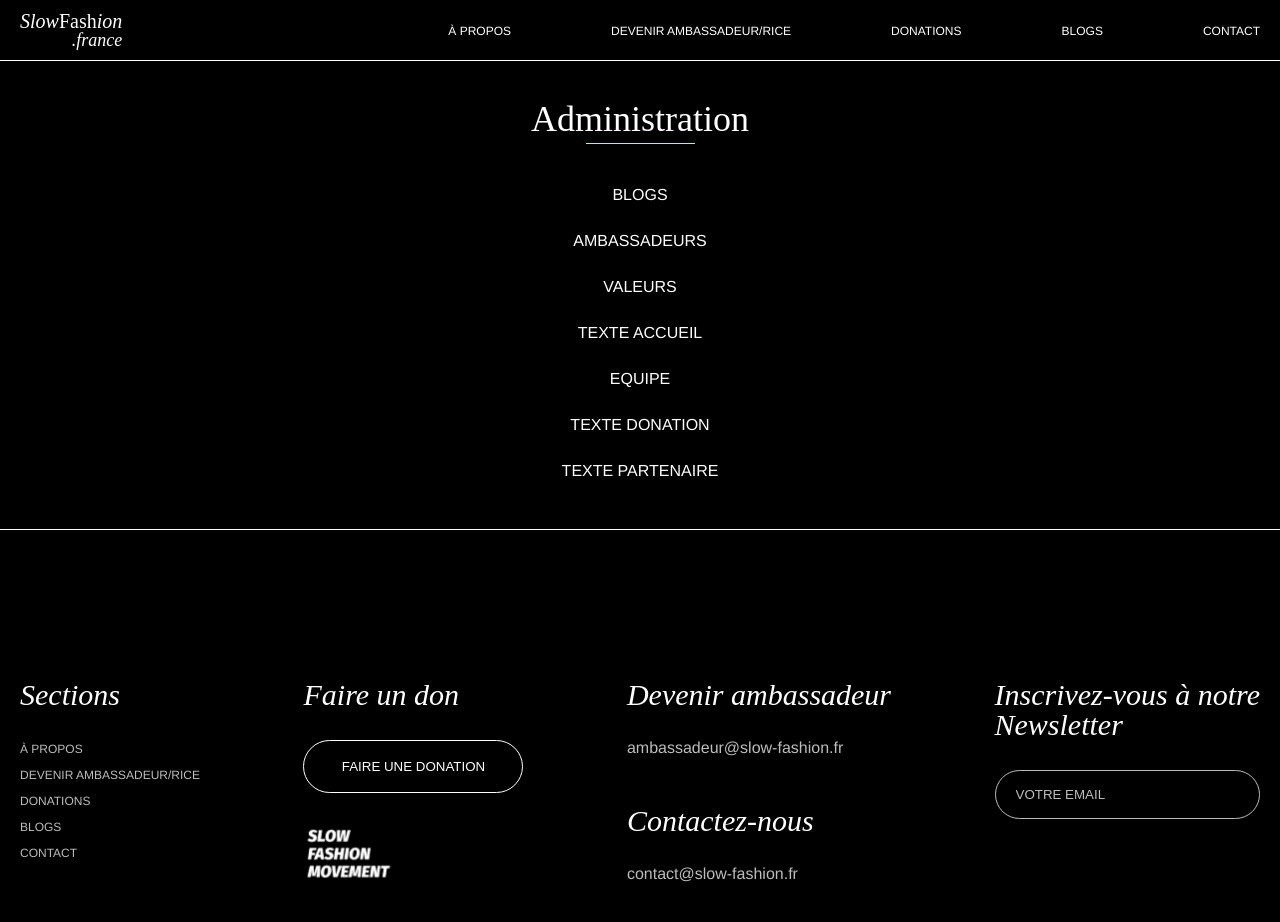
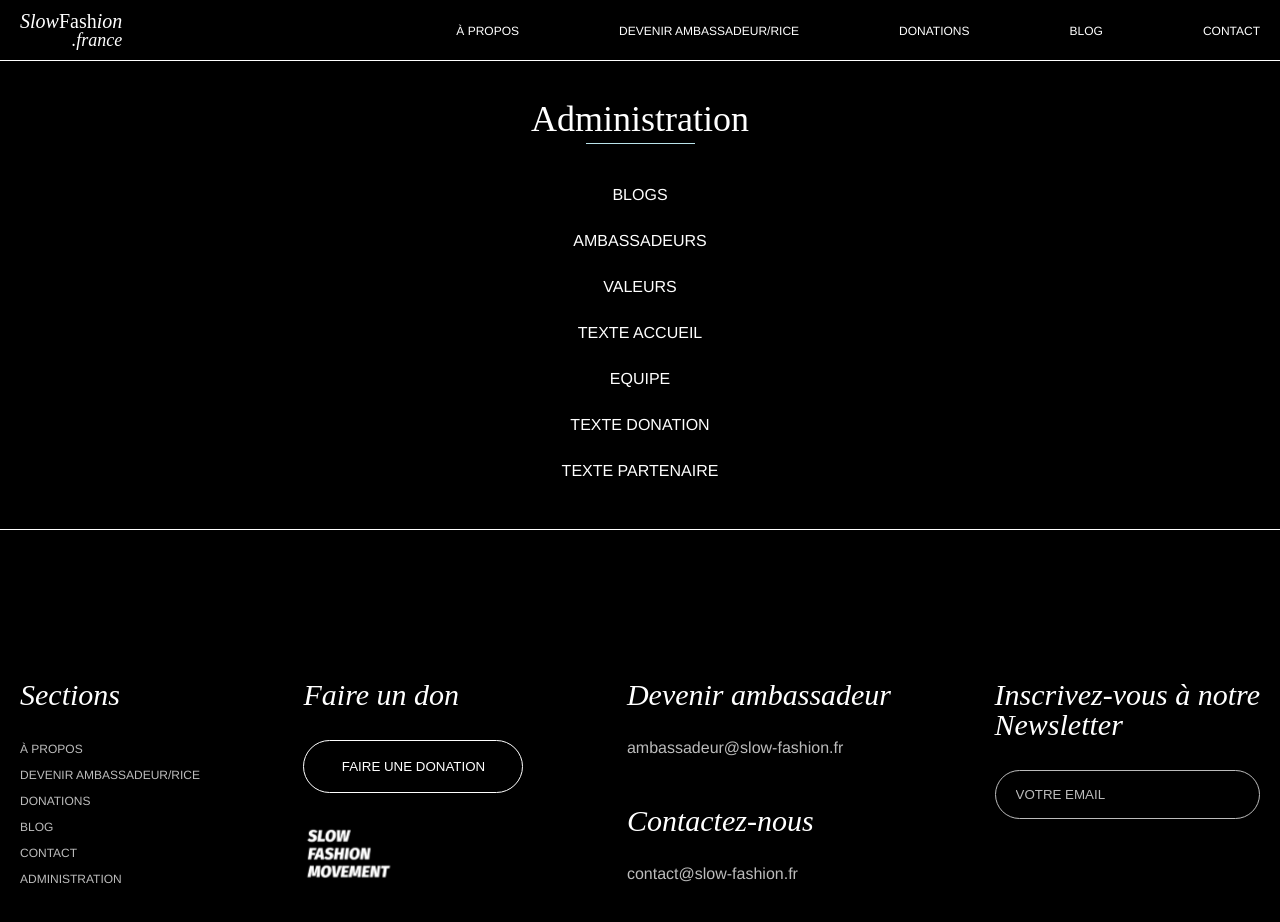
Before and after one commit to vgimonnet/slow-fashion, a Vue app: page /admin in a window 1280 px wide. Shown: the top 922 px of the page. Built offline with nearby package versions, Linux system fonts and the light colour scheme.

Commit message:
Blogs => Blog

```diff
--- a/src/assets/styles/global.scss
+++ b/src/assets/styles/global.scss
@@ -20,6 +20,7 @@
 
 h1 { font-size: 30px;}
 p { font-size: 16px; }
+a { transition: .5s; }
 
 /* Color classes */
 .color-blue {
--- a/src/components/Global/FooterApp.vue
+++ b/src/components/Global/FooterApp.vue
@@ -16,10 +16,13 @@
             <a href="#donation" class="anchor">Donations</a>
           </li>
           <li>
-            <router-link :to="{ name: 'Blogs' }">Blogs</router-link>
+            <router-link :to="{ name: 'Blogs' }">Blog</router-link>
           </li>
           <li>
-            <router-link :to="{ name: 'Admin' }">Contact</router-link>
+            <a href="#">Contact</a>
+          </li>
+          <li>
+            <router-link :to="{ name: 'Admin' }">Administration</router-link>
           </li>
         </ul>
       </nav>
--- a/src/components/Global/HeaderApp.vue
+++ b/src/components/Global/HeaderApp.vue
@@ -16,10 +16,10 @@
           <a href="#donation" class="anchor">Donations</a>
         </li>
         <li>
-          <router-link :to="{ name: 'Blogs' }">Blogs</router-link>
+          <router-link :to="{ name: 'Blogs' }">Blog</router-link>
         </li>
         <li>
-          <router-link :to="{ name: 'Admin' }">Contact</router-link>
+          <a class="anchor">Contact</a>
         </li>
       </ul>
     </nav>
--- a/src/views/BlogsPage.vue
+++ b/src/views/BlogsPage.vue
@@ -2,7 +2,7 @@
   <main id="admin">
     <h1>
       <span>
-        Blogs
+        Blog
       </span>
     </h1>
     <ul id="blogs_list">
--- a/src/views/admin/blogs/BlogsAdminPage.vue
+++ b/src/views/admin/blogs/BlogsAdminPage.vue
@@ -1,7 +1,7 @@
 <template>
   <main id="admin" class="blogs-admin-page">
     <h1>
-      <span>Blogs</span>
+      <span>Blog</span>
     </h1>
     <router-link :to="{ name: 'BlogAjouter' }" class="marquee btn-add">Ajouter</router-link>
     <table>
```
